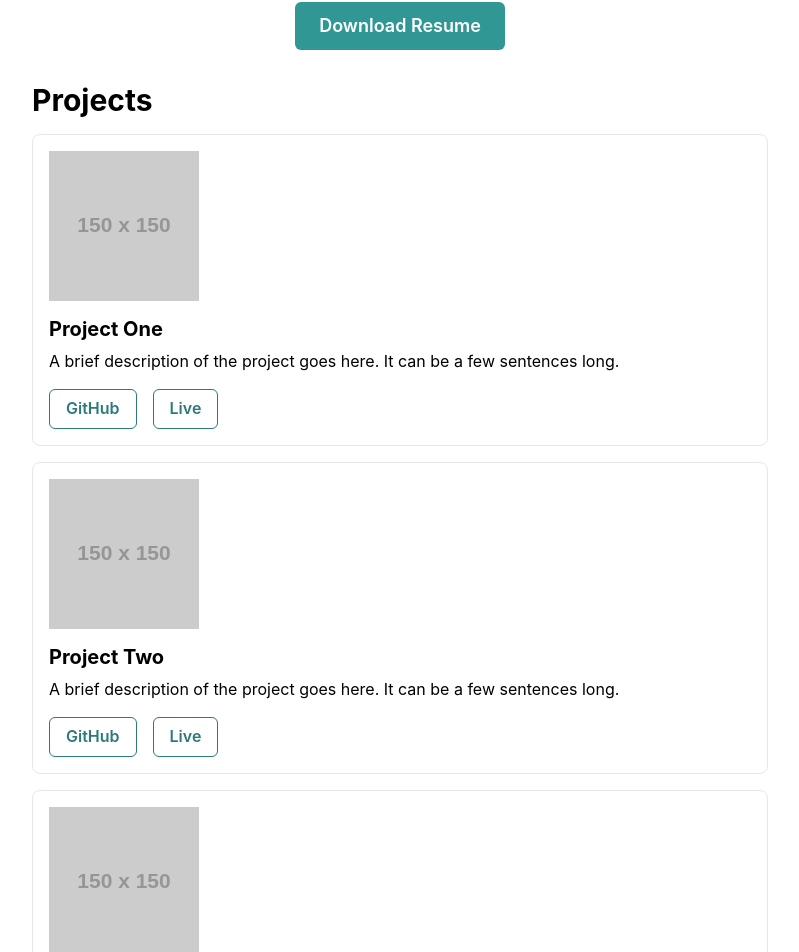
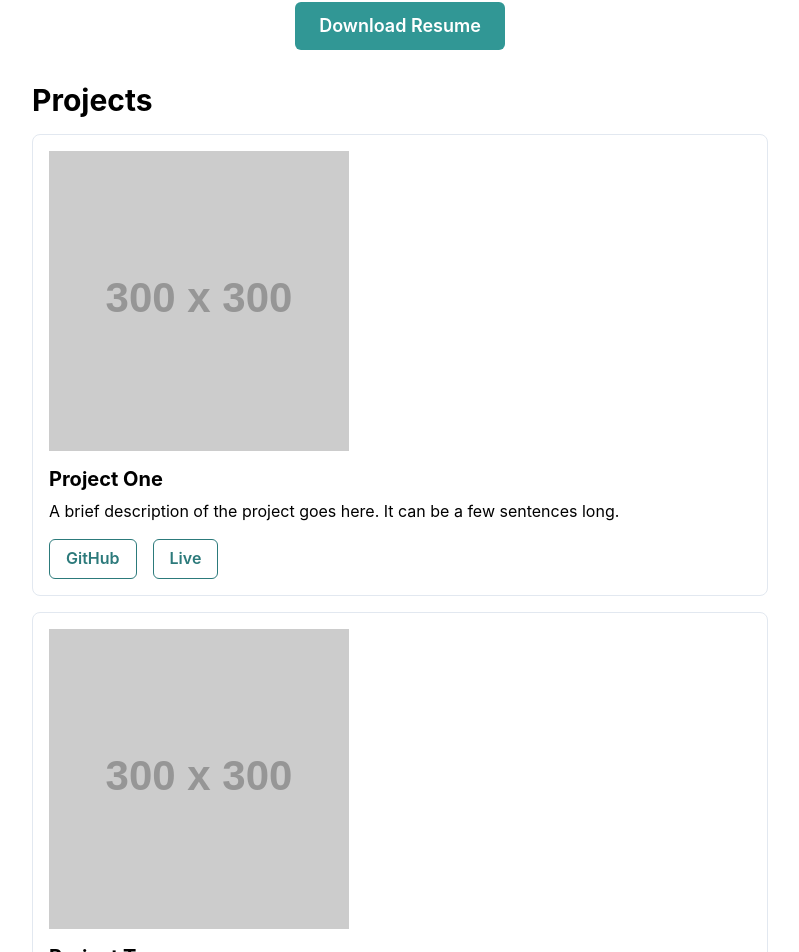
Before and after one commit to GPT-Engineer-App/portfolio-hive, a React (Vite) app: page / in a window 1280 px wide. Shown: the part 340-1292 px from the top of the page, without its empty margins (240-1039 px from the left). Built offline with nearby package versions, Linux system fonts and the light colour scheme.

Commit message:
Updated the sample picture URLs for each project to use a placeholder image with a size of 300x300 pixels.
Prompt: add sameple picture for now

```diff
--- a/src/pages/Index.jsx
+++ b/src/pages/Index.jsx
@@ -37,7 +37,7 @@ const Index = () => {
             Projects
           </Heading>
           <Box borderWidth="1px" borderRadius="lg" overflow="hidden" width="100%" p={4}>
-            <Image src="https://via.placeholder.com/150" alt="Project One" mb={4} />
+            <Image src="https://via.placeholder.com/300" alt="Project One" mb={4} />
             <Heading as="h3" size="md">
               Project One
             </Heading>
@@ -56,7 +56,7 @@ const Index = () => {
             </HStack>
           </Box>
           <Box borderWidth="1px" borderRadius="lg" overflow="hidden" width="100%" p={4}>
-            <Image src="https://via.placeholder.com/150" alt="Project Two" mb={4} />
+            <Image src="https://via.placeholder.com/300" alt="Project Two" mb={4} />
             <Heading as="h3" size="md">
               Project Two
             </Heading>
@@ -75,7 +75,7 @@ const Index = () => {
             </HStack>
           </Box>
           <Box borderWidth="1px" borderRadius="lg" overflow="hidden" width="100%" p={4}>
-            <Image src="https://via.placeholder.com/150" alt="Project Three" mb={4} />
+            <Image src="https://via.placeholder.com/300" alt="Project Three" mb={4} />
             <Heading as="h3" size="md">
               Project Three
             </Heading>
```
